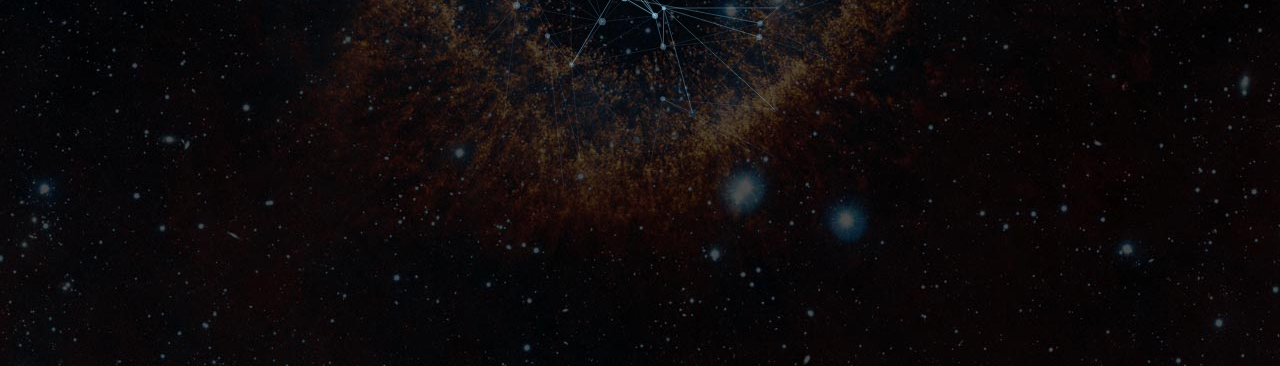
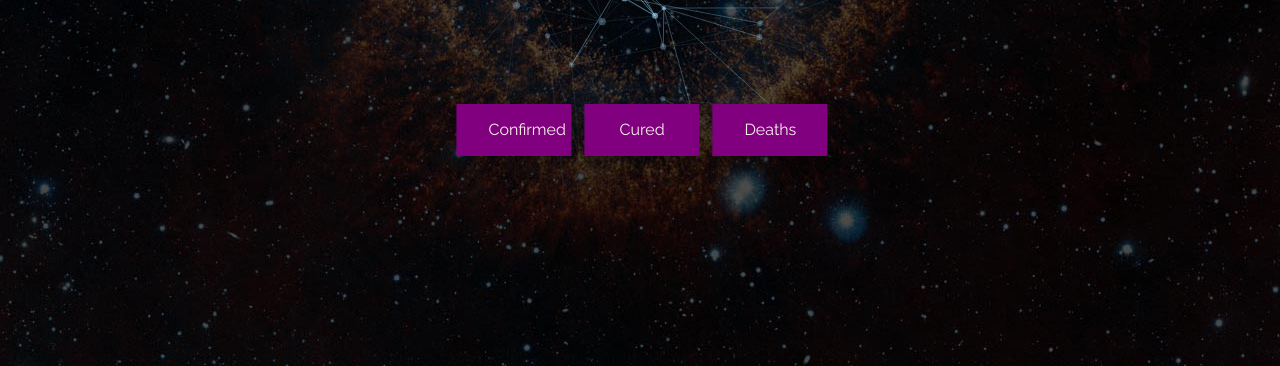
Before and after one commit to ajinkya48765/Docker-Project---Develpement-Repo, a plain HTML site: page index (2).html in a window 1280 px wide. Shown: the part 434-800 px from the top of the page. Drawn offline with Linux system fonts and the light colour scheme.

Commit message:
covid19 website buttons set

```diff
--- a/index (2).html
+++ b/index (2).html
@@ -49,7 +49,88 @@
 	transform: translate3d(-50%,-50%,0);
 	}
 
+</style>
 
+<style >
+	.button {
+	background-color: purple; /* Green */
+	border: none;
+	color: white;
+	padding: 16px 32px;
+	text-align: center;
+	text-decoration: none;
+	display: inline-block;
+	font-size: 16px;
+	margin: 4px 2px;
+	transition-duration: 0.4s;
+	cursor: pointer;
+	}
+
+	.button1:hover {
+	background-color: white;
+	color: black;
+	border: 2px solid purple;
+	box-shadow: 0 8px 16px 0 rgba(0,0,0,0.2), 0 6px 20px 0 rgba(0,0,0,0.19);
+
+	}
+
+	.button1 {
+	width: 9%;
+	background-color: purple;
+	color: white;
+	box-shadow: 0 8px 16px 0 rgba(0,0,0,0.2), 0 6px 20px 0 rgba(0,0,0,0.19);
+	position: absolute;
+	color: #f9f1e9;
+	top: 70%;
+	left: 40%;
+	text-align: center;
+	-webkit-transform: translate3d(-50%,-50%,0);
+	transform: translate3d(-50%,-50%,0);
+	}
+
+	.button4:hover {
+	background-color: white;
+	color: black;
+	border: 2px solid purple;
+	box-shadow: 0 8px 16px 0 rgba(0,0,0,0.2), 0 6px 20px 0 rgba(0,0,0,0.19);
+
+	}
+
+	.button4 {
+	width: 9%;
+	background-color: purple;
+	color: white;
+	box-shadow: 0 8px 16px 0 rgba(0,0,0,0.2), 0 6px 20px 0 rgba(0,0,0,0.19);
+	position: absolute;
+	color: #f9f1e9;
+	top: 70%;
+	left: 50%;
+	text-align: center;
+	-webkit-transform: translate3d(-50%,-50%,0);
+	transform: translate3d(-50%,-50%,0);
+	}
+
+	.button5:hover {
+	background-color: white;
+	color: black;
+	border: 2px solid purple;
+	box-shadow: 0 8px 16px 0 rgba(0,0,0,0.2), 0 6px 20px 0 rgba(0,0,0,0.19);
+
+	}
+
+	.button5{
+	width: 9%;
+	background-color: purple;
+	color: white;
+	box-shadow: 0 8px 16px 0 rgba(0,0,0,0.2), 0 6px 20px 0 rgba(0,0,0,0.19);
+	position: absolute;
+	color: #f9f1e9;
+	top: 70%;
+	left: 60%;
+	text-align: center;
+	-webkit-transform: translate3d(-50%,-50%,0);
+	transform: translate3d(-50%,-50%,0);
+	}
 </style>
 
 
@@ -64,10 +145,12 @@
 				<div id="large-header" class="large-header">
 					<canvas id="demo-canvas"></canvas>
 
-					<h1 class="title"> hello</h1>
-
 					<p class = "text">Covid 19</p>
 					<p class = "text2" align="center">Pendamic Statistics</p>
+
+					<a type="button" class="button button1" href = "confirmed.html">Confirmed</a>
+					<a type="button" class="button button4" href = "cured.html">Cured</a>
+					<a type="button" class="button button5" href = "deaths.html">Deaths</a>
 				</div>
 		</div><!-- /container -->
 		<script src="js/TweenLite.min.js"></script>
```
